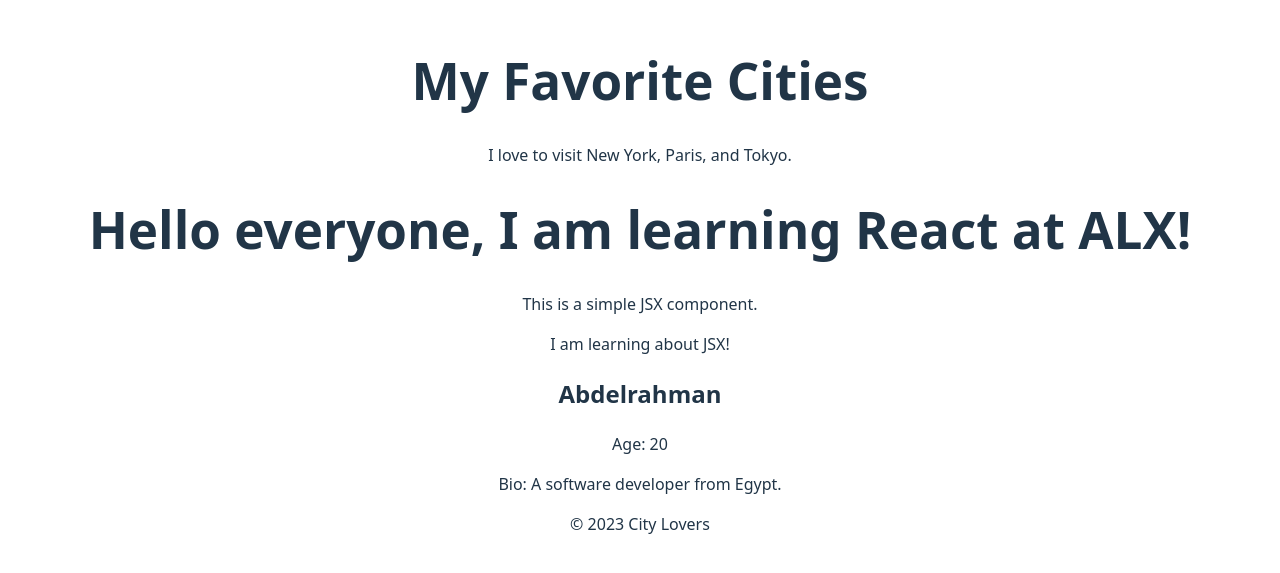
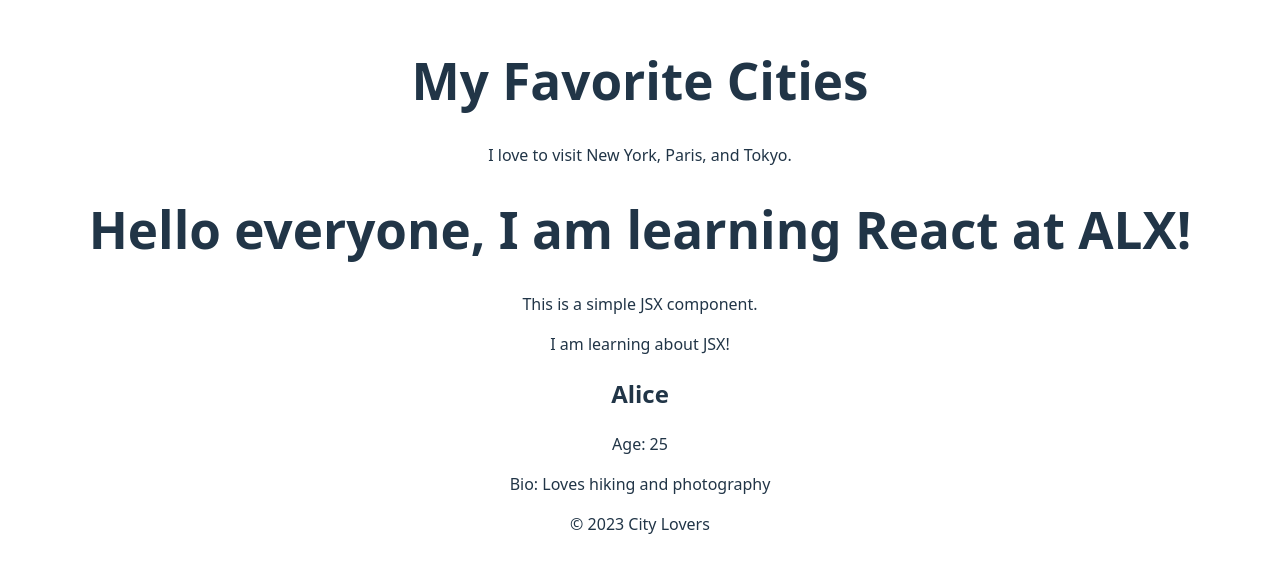
Before and after one commit to abdelrahmanelsafty75/alx-fe-reactjs, a React (Vite) app in the folder alx-react-app/: page / in a window 1280 px wide. Shown: the part 115-688 px from the top of the page. Built offline with nearby package versions, Linux system fonts and the light colour scheme.

Commit message:
testing props

```diff
--- a/alx-react-app/src/App.jsx
+++ b/alx-react-app/src/App.jsx
@@ -11,8 +11,8 @@ function App() {
       <Header />
       <MainContent />
       <WelcomeMessage />
-      <UserProfile name="Abdelrahman" age={20} bio="A software developer from Egypt." />
-      <Footer />
+      <UserProfile name="Alice" age="25" bio="Loves hiking and photography" />
+     <Footer />
     </>
   )
 }
```
